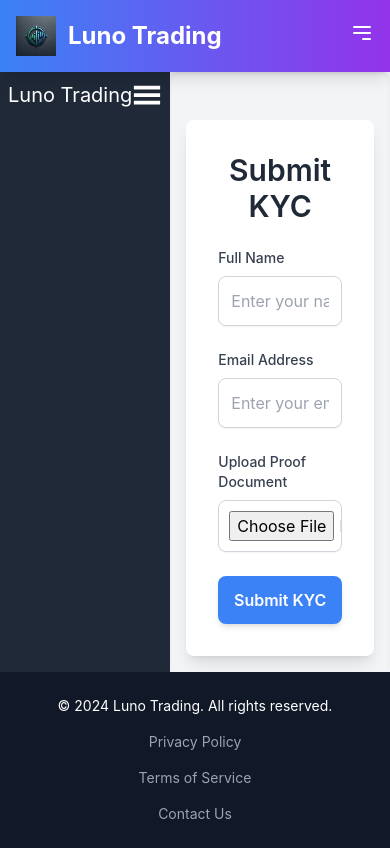
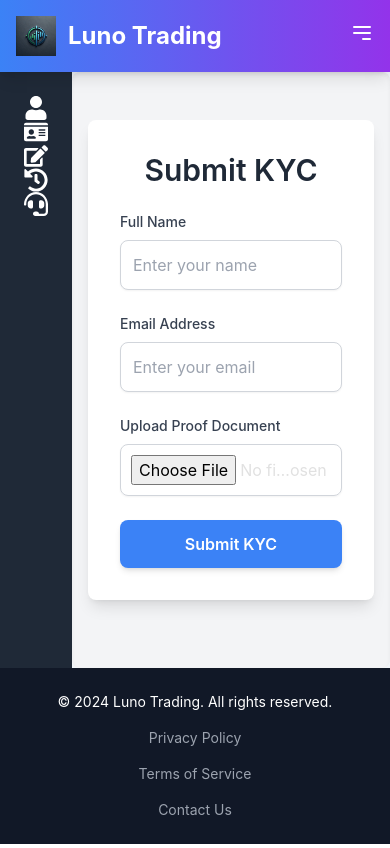
Before and after one commit to Nebiyou79/lunotrading, a Next.js app in the folder trading-app/: page /dashboard/kyc in a window 390 px wide. Built offline with nearby package versions, Linux system fonts and the light colour scheme.

Commit message:
login and sign-up

```diff
--- a/trading-app/src/components/sidebar.tsx
+++ b/trading-app/src/components/sidebar.tsx
@@ -1,33 +1,12 @@
-import React, { useState } from 'react';
+import React from 'react';
 import Link from 'next/link';
 import { FaUser, FaIdCard, FaEdit, FaHistory, FaHeadset } from 'react-icons/fa';
-import { GiHamburgerMenu } from 'react-icons/gi';
 
 const Sidebar = () => {
-  const [isOpen, setIsOpen] = useState(false);
-
-  // Toggle sidebar for mobile view
-  const toggleSidebar = () => {
-    setIsOpen(!isOpen);
-  };
 
   return (
     <div>
-      {/* Mobile View (Hamburger Menu) */}
       <div className="md:hidden bg-gray-800 p-2 flex justify-between items-center">
-        <div className="text-white text-xl">Luno Trading</div>
-        <GiHamburgerMenu
-          className="text-white text-3xl cursor-pointer"
-          onClick={toggleSidebar}
-        />
-      </div>
-
-      {/* Mobile Sidebar Overlay */}
-      <div
-        className={`fixed inset-0 z-20 transition-transform transform ${
-          isOpen ? 'translate-x-0' : '-translate-x-full'
-        } bg-gray-800 md:hidden`}
-      >
         <div className="p-4 space-y-6">
           <Link href="/dashboard">
             <FaUser className="text-white text-2xl" />
```
